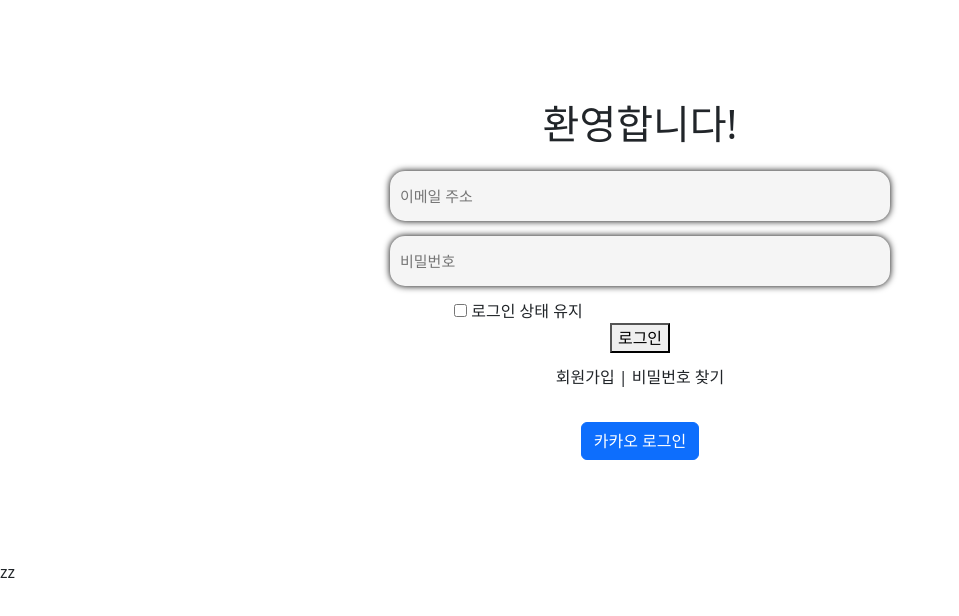
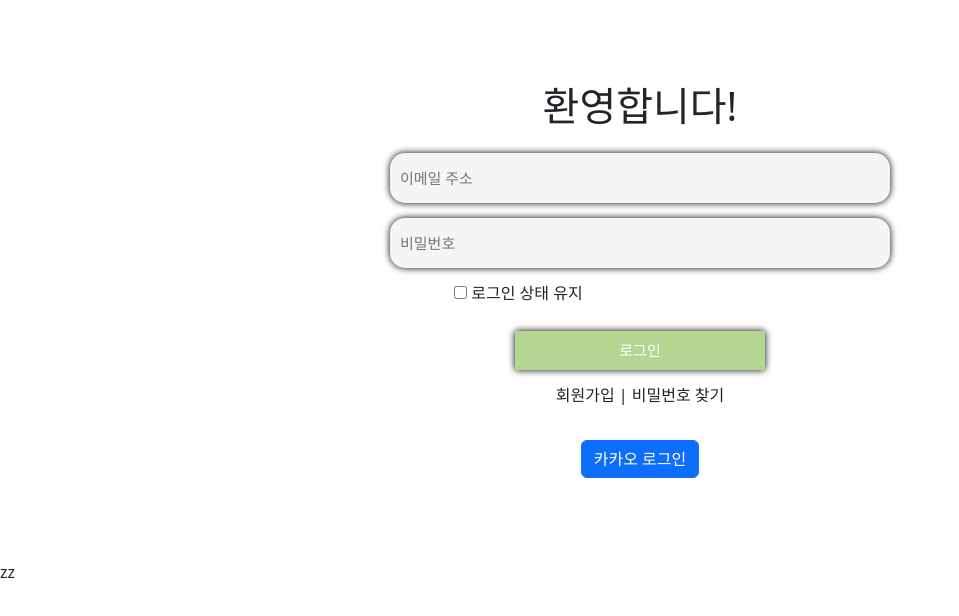
Before and after one commit to isac7722/Stock.log, a React (Create React App) app in the folder src/main/frontend/: page /login in a window 1280 px wide. Shown: the top 616 px of the page, without its empty margins (0-959 px from the left). Built offline with nearby package versions, Linux system fonts and the light colour scheme; no server answers.

Commit message:
Fix: quick fix

```diff
--- a/src/main/frontend/src/components/auth/AuthBtn.js
+++ b/src/main/frontend/src/components/auth/AuthBtn.js
@@ -27,7 +27,7 @@ import React from 'react';
 
 const AuthButton = ({ buttonText, onClick }) => {
   return (
-    <button onClick={onClick} className="authButton">
+    <button onClick={onClick} className="authBtn">
       {buttonText}
     </button>
   );
```
